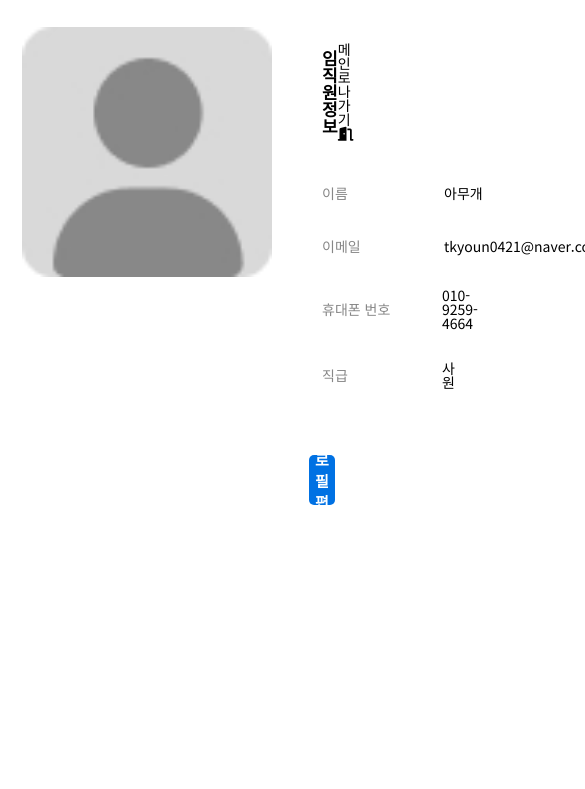
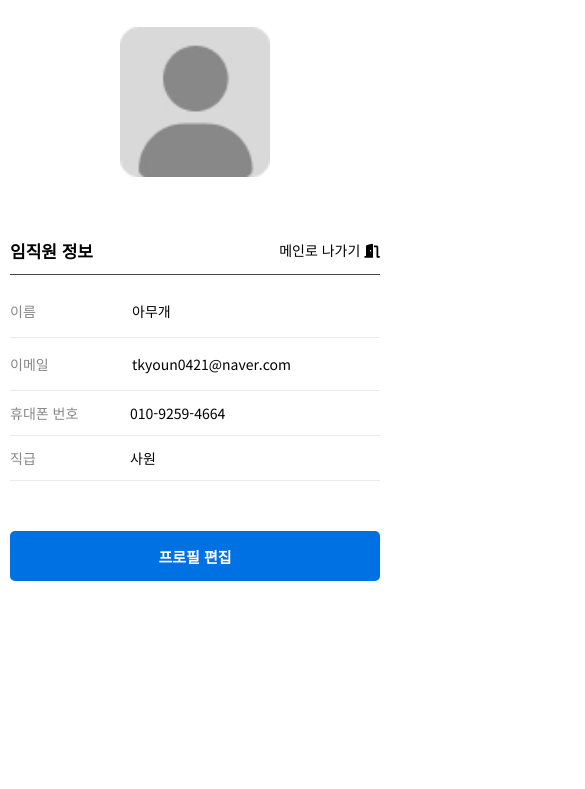
Before and after one commit to tkyoun0421/KDT_FE_JS_Project, a website built with Parcel: page profile.html in a window 390 px wide. Shown: the part 55-844 px from the top of the page, 585 px wide, since content can reach past the window. Built offline with nearby package versions, Linux system fonts and the light colour scheme; some packages are replaced by stand-ins of ours.

Commit message:
Feat: 모바일 UI 구현

```diff
--- a/src/scss/base/common.scss
+++ b/src/scss/base/common.scss
@@ -7,4 +7,7 @@ body {
     max-width: 102.4rem;
     margin: 0 auto;
     padding: 0 2.2rem;
+    @include isMobile() {
+        padding: 0 1rem;
+    }
 }
--- a/src/scss/layout/board.scss
+++ b/src/scss/layout/board.scss
@@ -65,6 +65,10 @@
                             flex: 0 1 15rem;
                             display: flex;
                             justify-content: center;
+                            img {
+                                width: 8rem;
+                                height: 8rem;
+                            }
                         }
                         .board_list_item--name {
                             flex: 0 1 8rem;
--- a/src/scss/layout/profile.scss
+++ b/src/scss/layout/profile.scss
@@ -3,9 +3,17 @@
     .inner {
         display: flex;
         gap: 5rem;
+        @include isMobile() {
+            flex-direction: column;
+            align-items: center;
+        }
         .profile_img_wrap {
             width: 25rem;
             height: 25rem;
+            @include isMobile() {
+                width: 15rem;
+                height: 15rem;
+            }
             img {
                 width: 100%;
                 height: 100%;
@@ -13,6 +21,9 @@
         }
         .profile_text_wrap {
             width: calc(100% - (25rem + 10rem));
+            @include isMobile() {
+                width: 100%;
+            }
             .profile_header {
                 width: 100%;
                 display: flex;
@@ -68,6 +79,9 @@
                     background-color: #0071e3;
                     color: #fff;
                     margin-top: 5rem;
+                    @include isMobile() {
+                        width: 100%;
+                    }
                 }
             }
         }
```
Also changed, not shown: 2 other files.
